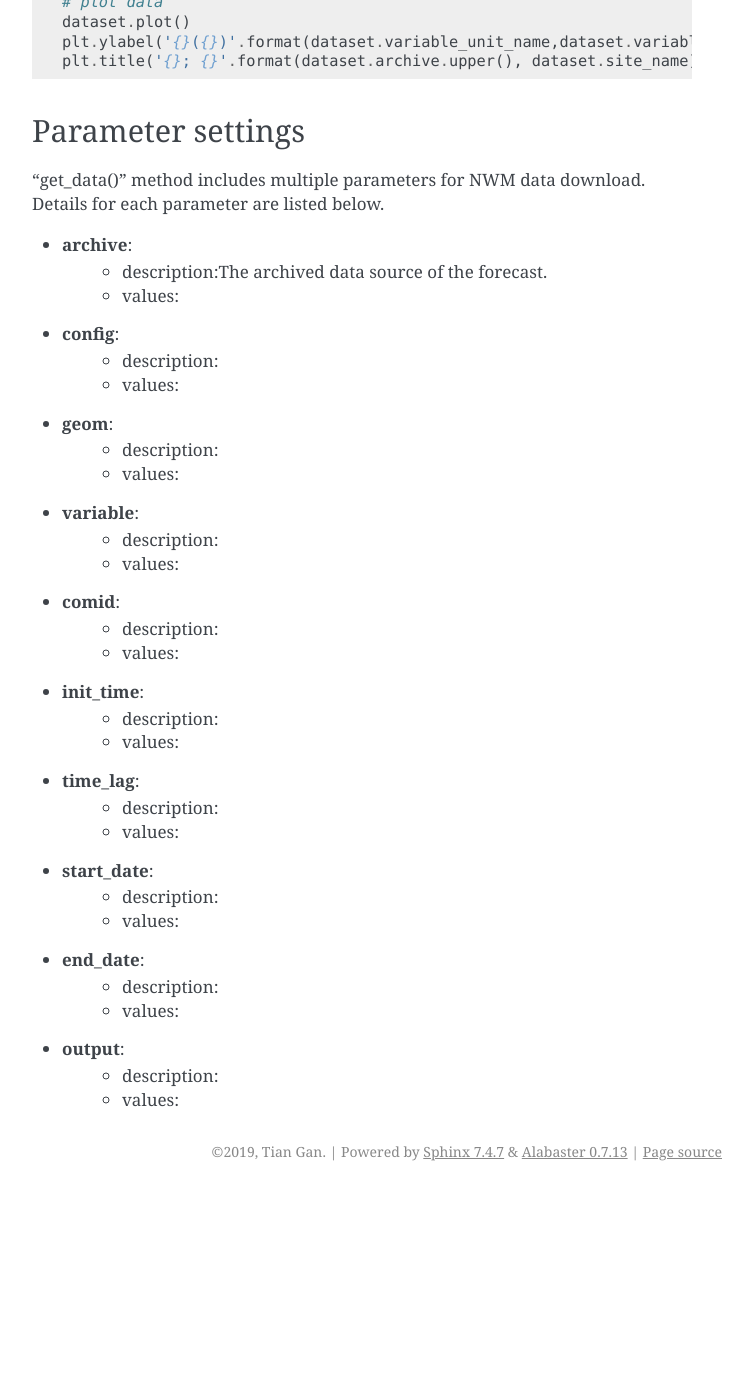
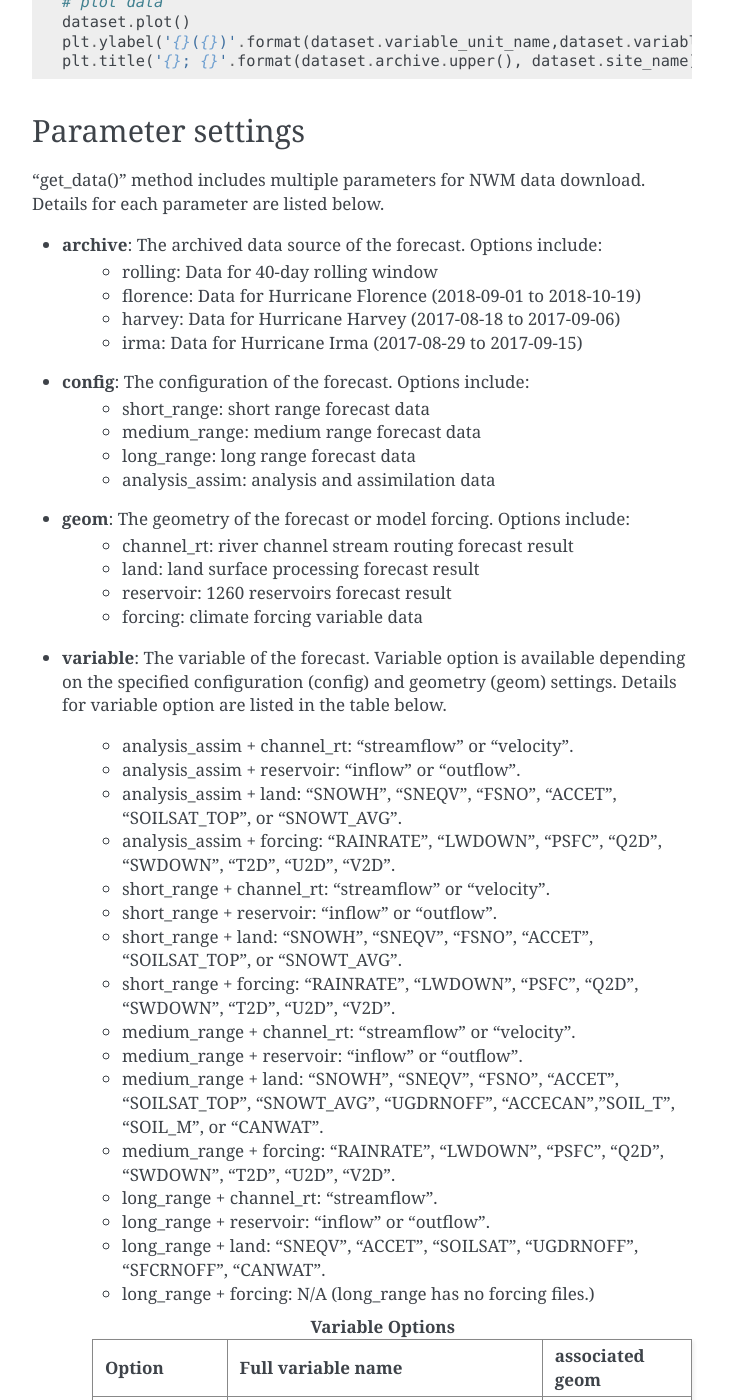
Before and after one commit to gantian127/nwm, a Sphinx documentation site: the page built from docs/source/index.rst, in a window 1280 px wide and 1400 px high, scrolled down 920 px. Shown: the whole window, without its empty margins (388-1141 px from the left). Built offline with Sphinx 7.4.7, drawn with Linux system fonts in a browser that asks for light colours; before the commit the page ends 2111 px from its top, so only the background shows below that; some of the changed text lies outside the part shown.

Commit message:
add parameter settings info in index.rst file

```diff
--- a/docs/source/index.rst
+++ b/docs/source/index.rst
@@ -7,7 +7,7 @@
 
 nwm package provides a set of functions that allows downloading of the `National Water Model
 (NWM) <https://water.noaa.gov/about/nwm>`_ datasets for data analysis and visualization.
-These functions were implemented using the API from the
+These functions were implemented using the API of the
 `HydroShare National Water Model Web App <https://hs-apps.hydroshare.org/apps/nwm-forecasts/>`_.
 
 nwm package includes a Basic Data Interface (BDI),
@@ -40,7 +40,7 @@ Download NWM Data
 
     # get data from National water model HydroShare App
     dataset = NwmHs().get_data(archive='harvey', config='short_range', geom='channel_rt',
-                               variable='streamflow', comid=(5781915,), init_time=0, start_date='2017-08-23')
+                               variable='streamflow', comid=[5781915], init_time=0, start_date='2017-08-23')
 
     # show metadata
     dataset.attrs
@@ -55,42 +55,87 @@ Parameter settings
 +++++++++++++++++++
 "get_data()" method includes multiple parameters for NWM data download. Details for each parameter are listed below.
 
-* **archive**:
-    * description:The archived data source of the forecast.
-    * values:
 
-* **config**:
-    * description:
-    * values:
+* **archive**: The archived data source of the forecast. Options include:
+    * rolling: Data for 40-day rolling window
+    * florence: Data for Hurricane Florence (2018-09-01 to 2018-10-19)
+    * harvey: Data for Hurricane Harvey (2017-08-18 to 2017-09-06)
+    * irma: Data for Hurricane Irma (2017-08-29 to 2017-09-15)
 
-* **geom**:
-    * description:
-    * values:
+* **config**: The configuration of the forecast. Options include:
+    * short_range: short range forecast data
+    * medium_range: medium range forecast data
+    * long_range: long range forecast data
+    * analysis_assim: analysis and assimilation data
 
-* **variable**:
-    * description:
-    * values:
+* **geom**: The geometry of the forecast or model forcing. Options include:
+    * channel_rt: river channel stream routing forecast result
+    * land: land surface processing forecast result
+    * reservoir: 1260 reservoirs forecast result
+    * forcing: climate forcing variable data
 
-* **comid**:
-    * description:
-    * values:
+* **variable**: The variable of the forecast. Variable option is available depending on the specified configuration
+  (config) and geometry (geom) settings. Details for variable option are listed in the table below.
 
-* **init_time**:
-    * description:
-    * values:
+    * analysis_assim + channel_rt: "streamflow" or "velocity".
+    * analysis_assim + reservoir: "inflow" or "outflow".
+    * analysis_assim + land: "SNOWH", "SNEQV", "FSNO", "ACCET", "SOILSAT_TOP", or "SNOWT_AVG".
+    * analysis_assim + forcing: "RAINRATE", "LWDOWN", "PSFC", "Q2D", "SWDOWN", "T2D", "U2D", "V2D".
+    * short_range + channel_rt: "streamflow" or "velocity".
+    * short_range + reservoir: "inflow" or "outflow".
+    * short_range + land: "SNOWH", "SNEQV", "FSNO", "ACCET", "SOILSAT_TOP", or "SNOWT_AVG".
+    * short_range + forcing: "RAINRATE", "LWDOWN", "PSFC", "Q2D", "SWDOWN", "T2D", "U2D", "V2D".
+    * medium_range + channel_rt: "streamflow" or "velocity".
+    * medium_range + reservoir: "inflow" or "outflow".
+    * medium_range + land: "SNOWH", "SNEQV", "FSNO", "ACCET", "SOILSAT_TOP", "SNOWT_AVG", "UGDRNOFF",
+      "ACCECAN","SOIL_T", "SOIL_M", or "CANWAT".
+    * medium_range + forcing: "RAINRATE", "LWDOWN", "PSFC", "Q2D", "SWDOWN", "T2D", "U2D", "V2D".
+    * long_range + channel_rt: "streamflow".
+    * long_range + reservoir: "inflow" or "outflow".
+    * long_range + land: "SNEQV", "ACCET", "SOILSAT", "UGDRNOFF", "SFCRNOFF", "CANWAT".
+    * long_range + forcing: N/A (long_range has no forcing files.)
 
-* **time_lag**:
-    * description:
-    * values:
+    .. table:: **Variable Options**
 
-* **start_date**:
-    * description:
-    * values:
+        ================    ==========================================    =====================
+        Option              Full variable name                            associated geom
+        ================    ==========================================    =====================
+        streamflow          Stream flow                                   channel_rt
+        velocity            Stream Velocity                               channel_rt
+        SNOWH               Snow Depth                                    land
+        SNEQV               Snow Water Equivalent                         land
+        FSNO                Snow Cover                                    land
+        ACCET               Accumulated Total ET                          land
+        SOILSAT_TOP         Near Surface Soil Saturation                  land
+        SNOWT_AVG           Average Snow Temperature                      land
+        inflow              Inflow                                        reservoir
+        outflow             Outflow                                       reservoir
+        RAINRATE            Rain Rate                                     forcing
+        LWDOWN              Surface Downward Longwave Radiation           forcing
+        SWDOWN              Surface Downward Shortwave Radiation Flux     forcing
+        Q2D                 2-m Specific Humidity                         forcing
+        T2D                 2-m Air Temperature                           forcing
+        U2D                 10-m U-component of Wind                      forcing
+        V2D                 10-m V-component of Wind                      forcing
+        ================    ==========================================    =====================
 
-* **end_date**:
-    * description:
-    * values:
+* **comid**: The identifier of the stream reach, reservoir, or grid cell for the forecast. Options include:
+    * single value: identifier for a stream reach or reservoir when "geom" is "channel_rt" or "reservoir". e.g. [5781915]
+    * two values: identifier for a grid cell when "geom" is "land" or "forcing". e.g., [1636, 2036]
 
-* **output**:
-    * description:
-    * values:
+* **init_time**: The UTC time of day at which the forecast is initialized, represented by an hour from "00" to "23".
+  Time "00" corresponds to 12:00AM, and so forth up to time "23" for 11:00PM.
+  Only applicable if "config" is "short_range" or "medium_range".
+
+    * init_time option for short_range: "00", "01",..."23".
+    * init_time option for medium_range: "00", "06", "12", "18".
+
+* **time_lag**: The time lag of the long range ensemble forecast. Only applicable if "config" is "long_range".
+    * time_lag option for long_range: "t00z", "t06z", "t12z", "t18z".
+
+* **start_date**: The start date of the forecast. A string of the form "YYYY-MM-DD".
+
+* **end_date**: The ending date of the analysis assimilation data. Only applicable if "config" is "analysis_assim".
+  A string of the form "YYYY-MM-DD'.
+
+* **output**: The file path of the WaterML file to store the downloaded data.
```
